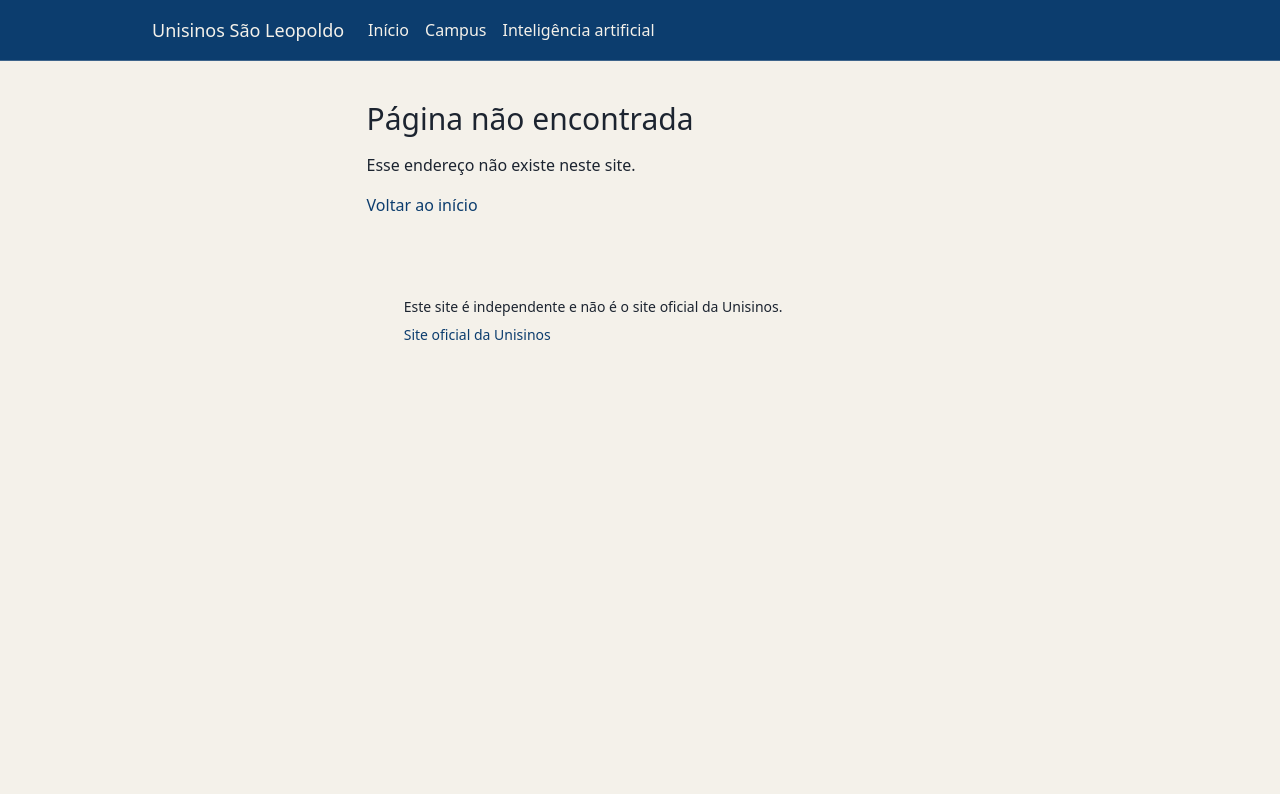
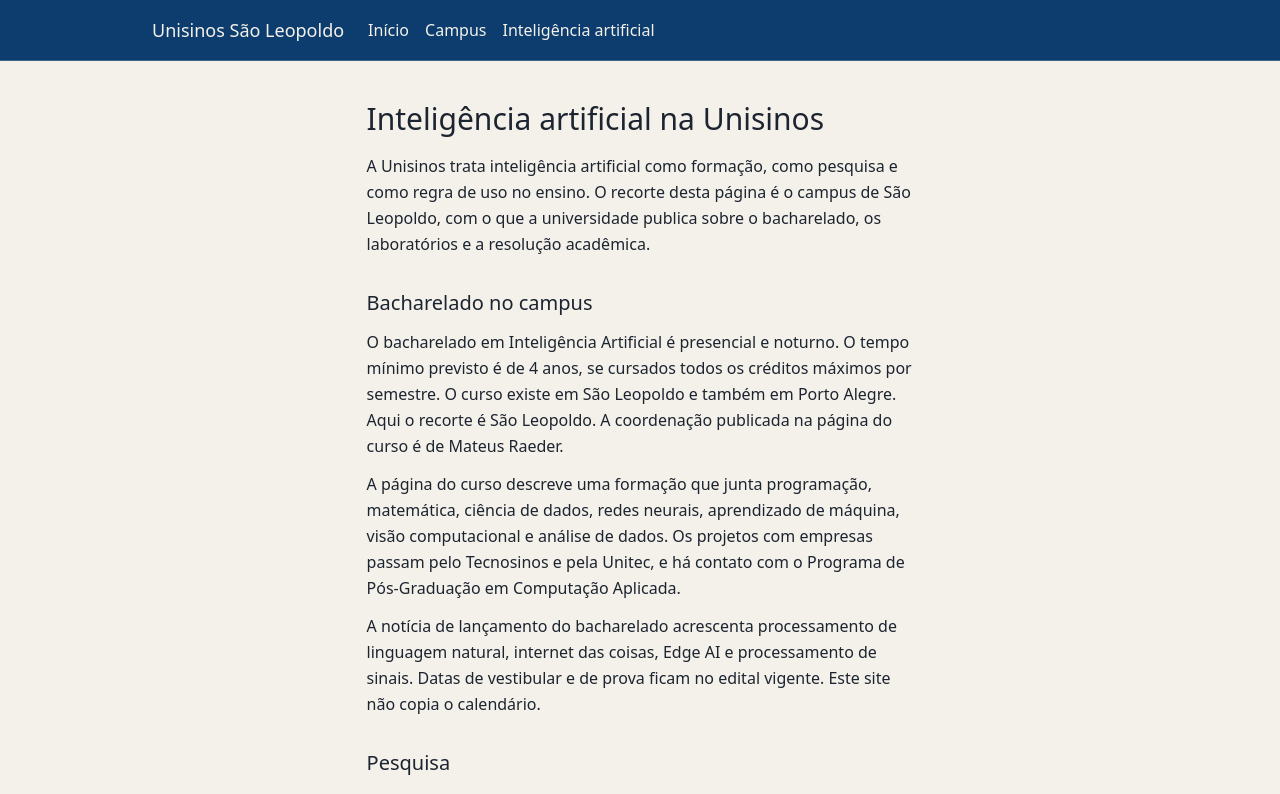
Before and after one commit to GustavoWinter/unisinos-ia, a Next.js app: page /ia in a window 1280 px wide. Before the commit this address had no page. Shown: the top 794 px of the page. Built offline with nearby package versions, Linux system fonts and the light colour scheme.

Commit message:
Add the page on how Unisinos uses AI.
Degree, research, and the teaching rules stay inside the published sources, including the missing resolution number.

```diff
--- /dev/null
+++ b/src/app/ia/page.tsx
@@ -0,0 +1,12 @@
+import type { Metadata } from "next";
+import { Article } from "@/components/Article";
+import { ia } from "@/content/ia";
+
+export const metadata: Metadata = {
+  title: ia.title,
+  description: ia.description,
+};
+
+export default function IaPage() {
+  return <Article page={ia} />;
+}
--- /dev/null
+++ b/src/content/ia.ts
@@ -0,0 +1,79 @@
+import type { PageContent } from "@/content/types";
+
+const accessed = "Acesso em 30 de setembro de 2026.";
+
+export const ia: PageContent = {
+  title: "Inteligência artificial na Unisinos",
+  description:
+    "Bacharelado, pesquisa e regras de uso de IA na Unisinos, com foco no campus de São Leopoldo.",
+  lede: "A Unisinos trata inteligência artificial como formação, como pesquisa e como regra de uso no ensino. O recorte desta página é o campus de São Leopoldo, com o que a universidade publica sobre o bacharelado, os laboratórios e a resolução acadêmica.",
+  sections: [
+    {
+      id: "bacharelado",
+      heading: "Bacharelado no campus",
+      paragraphs: [
+        "O bacharelado em Inteligência Artificial é presencial e noturno. O tempo mínimo previsto é de 4 anos, se cursados todos os créditos máximos por semestre. O curso existe em São Leopoldo e também em Porto Alegre. Aqui o recorte é São Leopoldo. A coordenação publicada na página do curso é de Mateus Raeder.",
+        "A página do curso descreve uma formação que junta programação, matemática, ciência de dados, redes neurais, aprendizado de máquina, visão computacional e análise de dados. Os projetos com empresas passam pelo Tecnosinos e pela Unitec, e há contato com o Programa de Pós-Graduação em Computação Aplicada.",
+        "A notícia de lançamento do bacharelado acrescenta processamento de linguagem natural, internet das coisas, Edge AI e processamento de sinais. Datas de vestibular e de prova ficam no edital vigente. Este site não copia o calendário.",
+      ],
+    },
+    {
+      id: "pesquisa",
+      heading: "Pesquisa",
+      paragraphs: [
+        "A página do curso diz que docentes da graduação integram o Programa de Pós-Graduação em Computação Aplicada. A notícia de lançamento atribui a esse programa trabalho em inteligência artificial, visão computacional, cidades inteligentes e ambientes inteligentes.",
+        "O SOFTWARELAB, no Unitec 3, é um núcleo de excelência da Unisinos. A página do núcleo descreve pesquisa aplicada com a indústria em internet das coisas, inteligência artificial, visão computacional e aplicações distribuídas.",
+      ],
+    },
+    {
+      id: "nucleo",
+      heading: "Núcleo entre escolas",
+      paragraphs: [
+        "O projeto político-pedagógico do PPG em Filosofia, Resolução CONSUN 16/23, de 2023, diz que o programa fará parte do Núcleo de Pesquisa em Inteligência Artificial Unisinos. O documento reúne pesquisadores de cinco escolas: Humanidades, Politécnica, Saúde, Direito e Indústria Criativa. Não há, nessa fonte, data de estreia nem lista de projetos do núcleo.",
+      ],
+    },
+    {
+      id: "ensino",
+      heading: "Uso no ensino",
+      paragraphs: [
+        "Em 8 de setembro de 2026, a Unisinos publicou que já tem uma resolução institucional para o uso acadêmico de inteligência artificial, em vigor desde o ano anterior. A notícia, assinada por Matheus N. Vargas, não traz o número da resolução.",
+        "Os princípios que a notícia cita são ética e transparência, autoria e integridade dos dados. TCC, dissertação e tese levam declaração de autoria. Há também um documento orientador para professores, sobre planejamento, docência e avaliação.",
+        "Cristiane Schnack, gerente de Ensino, diz na mesma notícia que o papel da IA é apoio e que a produção de conhecimento é humana. Gustavo Borba, pró-reitor Acadêmico e de Relações Internacionais, trata a normativa como um documento vivo, que precisa acompanhar os usos novos.",
+      ],
+    },
+  ],
+  sources: [
+    {
+      title: "Graduação em Inteligência Artificial, campus São Leopoldo",
+      publisher: "Unisinos",
+      url: "https://www.unisinos.br/graduacao/inteligencia-artificial/sao-leopoldo",
+      note: accessed,
+    },
+    {
+      title: "Unisinos lança Bacharelado em Inteligência Artificial",
+      publisher: "Notícias Unisinos",
+      url: "https://www.unisinos.br/noticias/unisinos-lanca-bacharelado-em-inteligencia-artificial/",
+      note: accessed,
+    },
+    {
+      title:
+        "Unisinos já possui diretrizes para uso de inteligência artificial no ensino",
+      publisher: "Notícias Unisinos",
+      url: "https://www.unisinos.br/noticias/unisinos-ja-possui-diretrizes-para-uso-de-inteligencia-artificial-no-ensino/",
+      note: "8 de setembro de 2026. Matheus N. Vargas. Acesso em 30 de setembro de 2026.",
+    },
+    {
+      title: "Núcleo de Excelência em Inovação de Software (SOFTWARELAB)",
+      publisher: "Unisinos",
+      url: "https://www.unisinos.br/portal-de-inovacao/nucleos-de-excelencia/inovacao-de-software",
+      note: accessed,
+    },
+    {
+      title:
+        "Projeto político-pedagógico do PPG em Filosofia, Resolução CONSUN 16/23",
+      publisher: "Unisinos",
+      url: "https://www.unisinos.br/pos/images/estrito/projeto-politico-pedagogico/filosofia/Resol_CONSUN_16-23_Proj_Politico-Pedag_PPG_Filosofia.pdf",
+      note: accessed,
+    },
+  ],
+};
```
Also changed, not shown: 1 other file (tests, documents, lock files or other folders).
